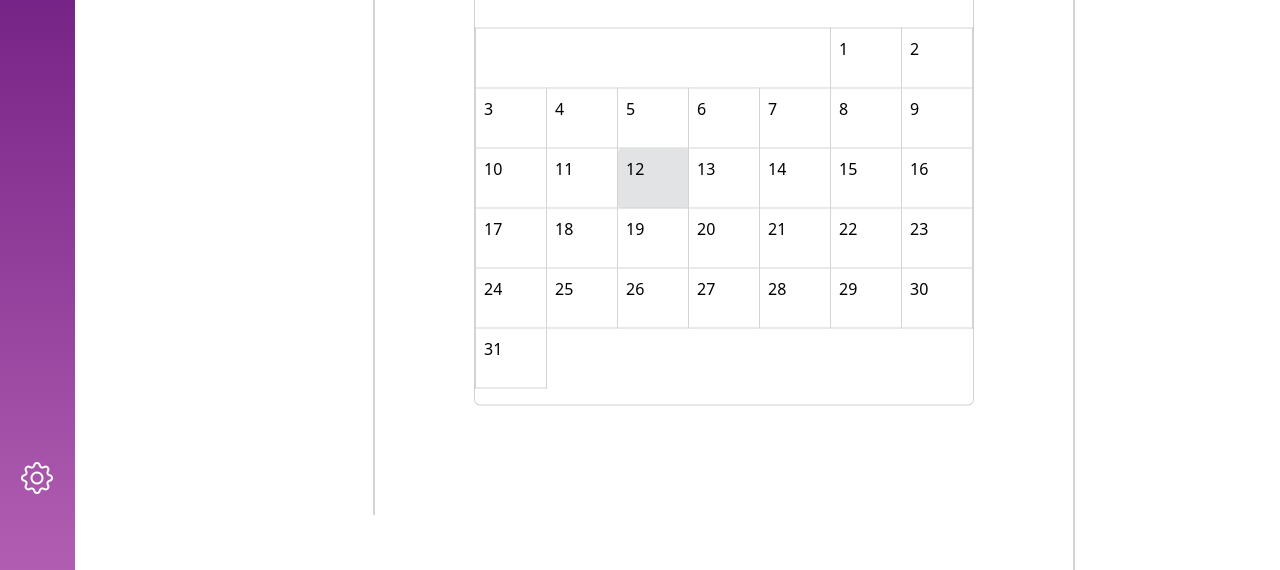
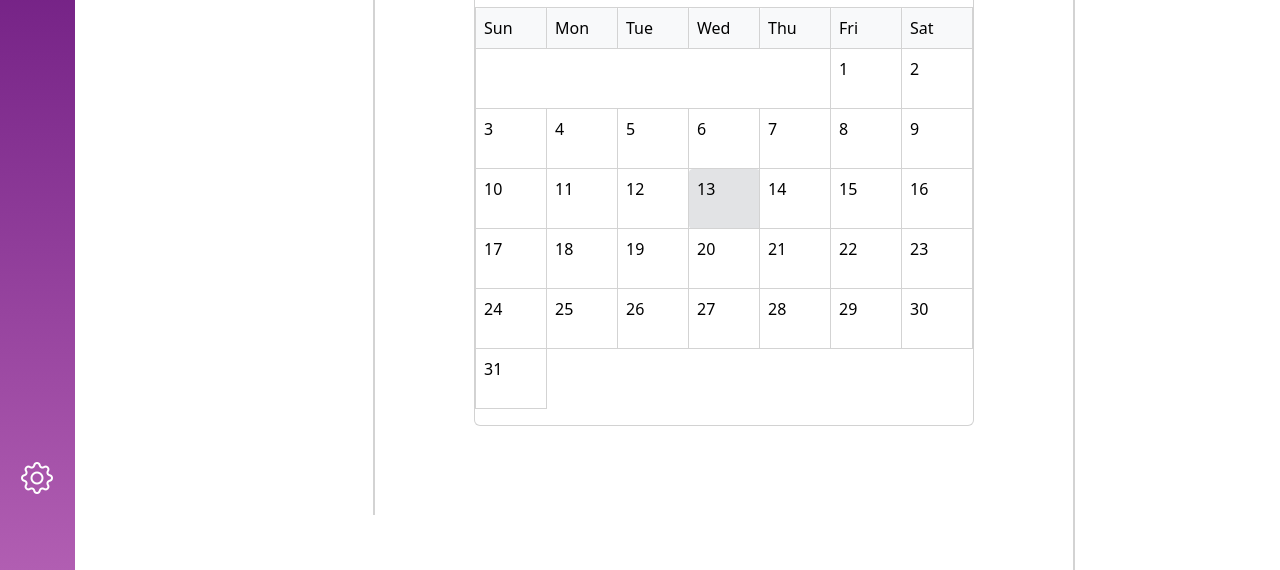
Before and after one commit to IGraceHu/dreamer, a plain HTML site: page public/index.html in a window 1280 px wide. Shown: the part 285-855 px from the top of the page. Drawn offline with nearby package versions, Linux system fonts and the light colour scheme; no server answers; a web font is replaced by a local one.

Commit message:
responsive calendar

```diff
--- a/public/calendar.js
+++ b/public/calendar.js
@@ -1 +1,77 @@
+const monthNames = ["January", "February", "March", "April", "May", "June",
+  "July", "August", "September", "October", "November", "December"
+];
+
 const calendar_container = document.getElementById("calendar-container");
+
+const date = new Date();
+
+console.log(date);
+
+document.getElementById("calendar-month-year").innerHTML = `${monthNames[date.getMonth()]} ${date.getFullYear()}`;
+
+let daysOfMonth;
+switch (date.getMonth() + 1) {
+    case 1:
+    case 3:
+    case 5:
+    case 7:
+    case 8:
+    case 10:
+    case 12:
+        daysOfMonth = 31;
+        break;
+    case 4:
+    case 6:
+    case 9:
+    case 11:
+        daysOfMonth = 30;
+        break;
+    case 2:
+        if ((date.getYear % 4) == 0) {
+            daysOfMonth = 29;
+        } else { daysOfMonth = 28; }
+        break;
+    default:
+        daysOfMonth = -1;
+        break;
+}
+
+console.log(daysOfMonth);
+
+
+let startDate = date.getDate();
+let startDay = date.getDay();
+
+while (startDate > 7) {
+    startDate -= 7;
+}
+
+while (startDate > 1) {
+    startDate--;
+    startDay--;
+    if (startDay < 0) { startDay = 6; }
+}
+
+const calendarTable = document.getElementById("calendar-table-body");
+
+let daysCount = 0;
+let week = 0;
+
+if (startDay > 0) {
+    calendarTable.children[week].innerHTML = `<td colspan="${startDay}"></td>`
+    daysCount = startDay;
+}
+
+for (let i = 0; i < daysOfMonth; i++) {
+    if (daysCount == 7) {
+        week++;
+        daysCount = 0;
+    }
+
+    if (date.getDate() == (i + 1)) {
+        calendarTable.children[week].innerHTML += `<td class="table-secondary">${i + 1}</td>`;
+    } else{ calendarTable.children[week].innerHTML += `<td>${i + 1}</td>`; }
+    daysCount++;
+
+}
--- a/public/index.css
+++ b/public/index.css
@@ -171,10 +171,18 @@ body {
     height: 60px;
 }
 
-#calendar td {
+#calendar-table-body td {
     border-radius: 4px;
     border: solid 1px var(--border-color);
     height: 60px;
+    width: 71px;
+}
+
+#calendar-days td {
+    border-radius: 4px;
+    border: solid 1px var(--border-color);
+    width: 71px;
+    height: 30px;
 }
 
 /**************************** DREAMS WRITING PART *****************************/
--- a/public/index.html
+++ b/public/index.html
@@ -68,56 +68,30 @@
       <div id="calendar-container" class="">
         <div id="calendar" class="card position-absolute top-50 start-50 translate-middle">
           <div class="card-header">
-            <h2>March 2024</h2>
+            <h2 id="calendar-month-year"></h2>
           </div>
           <div class="card-body"></div>
-          <table class="table table-hover">
-            <tbody>
+
+          <table class="table">
+            <thead id="calendar-days" class="table-light">
               <tr>
-                <td colspan="5"></td>
-                <td>1</td>
-                <td>2</td>
+                <td>Sun</td>
+                <td>Mon</td>
+                <td>Tue</td>
+                <td>Wed</td>
+                <td>Thu</td>
+                <td>Fri</td>
+                <td>Sat</td>
               </tr>
-              <tr>
-                <td>3</td>
-                <td>4</td>
-                <td>5</td>
-                <td>6</td>
-                <td>7</td>
-                <td>8</td>
-                <td>9</td>
-              </tr>
-              <tr>
-                <td>10</td>
-                <td>11</td>
-                <td class="table-secondary">12</td>
-                <td>13</td>
-                <td>14</td>
-                <td>15</td>
-                <td>16</td>
-              </tr>
-              <tr>
-                <td>17</td>
-                <td>18</td>
-                <td>19</td>
-                <td>20</td>
-                <td>21</td>
-                <td>22</td>
-                <td>23</td>
-              </tr>
-              <tr>
-                <td>24</td>
-                <td>25</td>
-                <td>26</td>
-                <td>27</td>
-                <td>28</td>
-                <td>29</td>
-                <td>30</td>
+            </thead>
 
-              </tr>
-              <tr>
-                <td>31</td>
-              </tr>
+            <tbody id="calendar-table-body">
+              <tr></tr>
+              <tr></tr>
+              <tr></tr>
+              <tr></tr>
+              <tr></tr>
+              <tr></tr>
             </tbody>
           </table>
 
```
